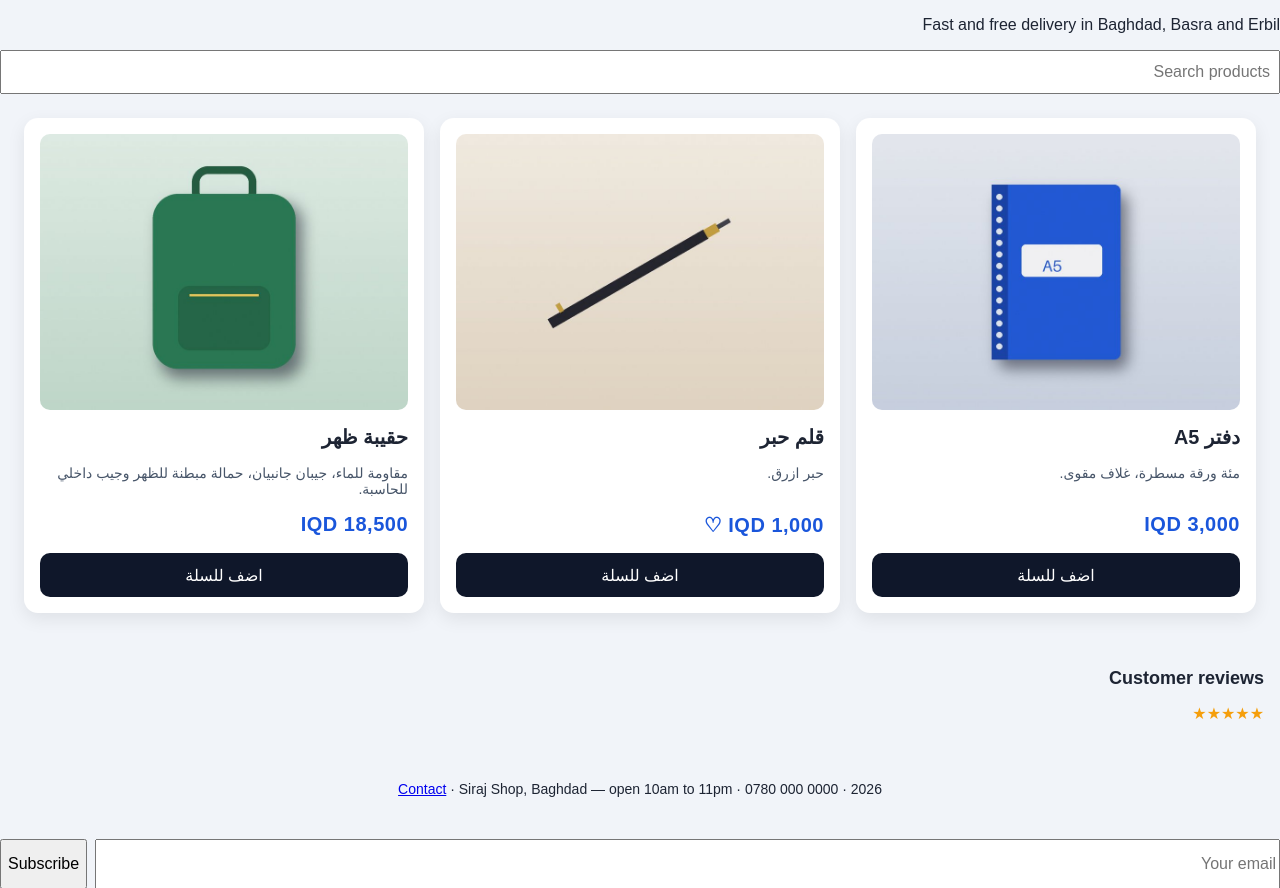
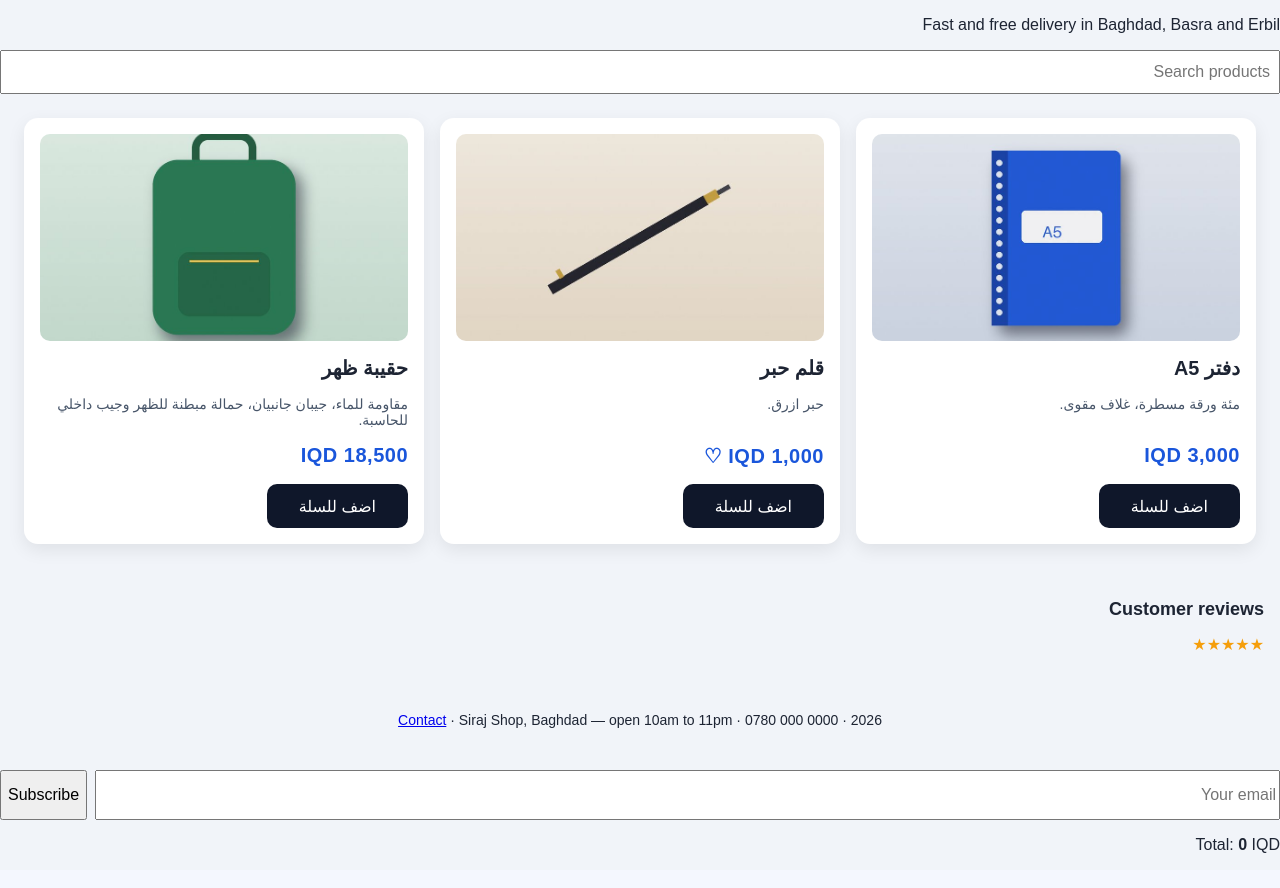
Before and after one commit to srajking/siraj-shop, a PHP site: page / in a window 1280 px wide. Shown: the part 72-960 px from the top of the page. After the commit the page ends 925 px from the top, so only its background shows below. Run offline with PHP 8.4, Linux system fonts and the light colour scheme.

Commit message:
Adapt product cards to the products area with a container query
Co-Authored-By: Claude Opus 5.5 <noreply@anthropic.com>

Claude-Session: https://claude.ai/code/session_01CHfzoUBjXfpRGDhg1E2x7L

```diff
--- a/style.css
+++ b/style.css
@@ -51,6 +51,13 @@ input, button { font: inherit; }
 .search, .add, .menu-btn, .newsletter input, .newsletter button { min-height: 44px; }
 .links a, .footer a { display: inline-flex; align-items: center; min-height: 44px; }
 
+/* cards adapt to the products area, not the screen */
+.grid { container: products / inline-size; }
+@container products (width >= 1200px) {
+  .card img { aspect-ratio: 16 / 9; }
+  .add { justify-self: start; width: auto; padding-inline: 32px; }
+}
+
 /* larger screens */
 @media (width >= 600px) {
   .top { padding: 14px 24px; }
```
